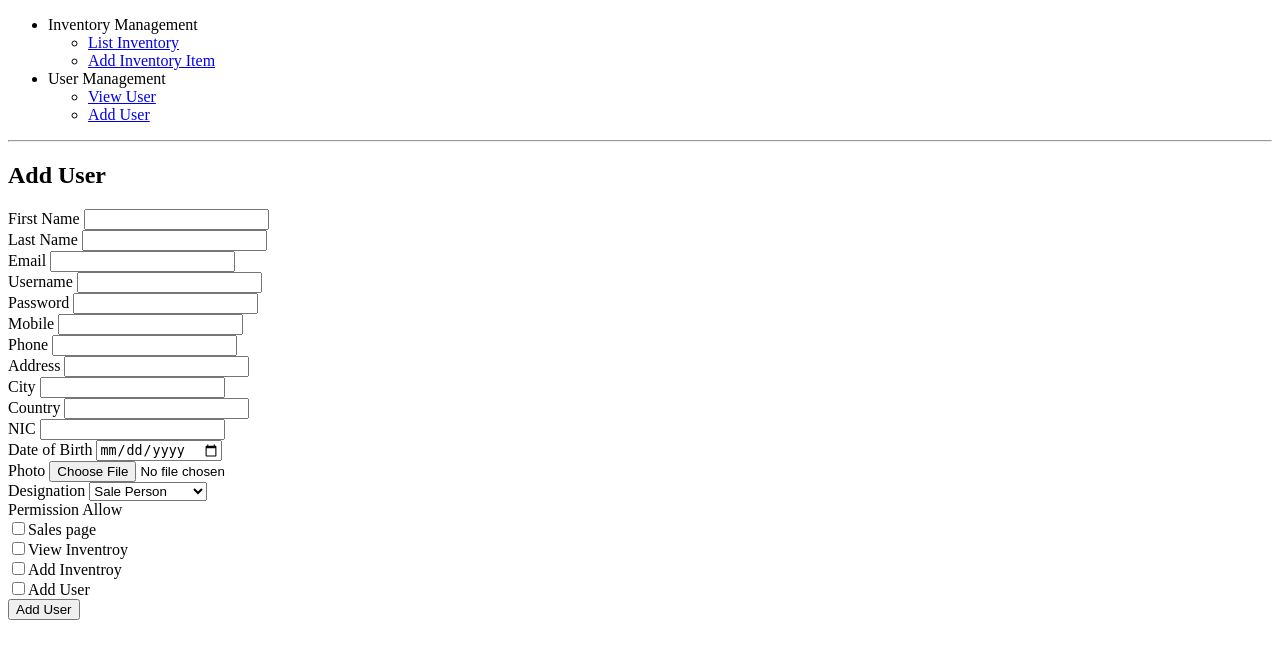
After one commit to TheHanif/POS, a PHP site: page /add_user.php in a window 1280 px wide. The commit adds this page. Shown: the top 659 px of the page. Run offline with PHP 8.4, Linux system fonts and the light colour scheme.

Commit message:
New File Create

```diff
--- /dev/null
+++ b/add_user.php
@@ -0,0 +1,66 @@
+<?php require_once 'common/init.php'; ?>
+<!DOCTYPE html>
+<html>
+<head>
+	<meta charset="UTF-8">
+	<title>Add User</title>
+</head>
+<body>
+
+<?php include ABSPATH.'include/menu.php'; ?>
+<hr>
+
+<?php
+$user = new user();
+
+if (isset($_POST['add_user'])) {
+
+	$results = $user->do_register($_POST);
+
+	if ($results) {
+		echo $results;
+	}else{
+		echo 'Error';
+	}
+}
+?>
+
+<h2>Add User</h2>
+<form action="" method="post">
+	<label for="fname">First Name <input type="text" name="fname" id="fname" required></label> <br>
+	<label for="lname">Last Name <input type="text" name="lname" id="lname" required></label> <br>
+	<label for="email">Email <input type="email" name="email" id="email" required></label> <br>
+	<label for="username">Username <input type="text" name="username" id="username" required></label> <br>
+	<label for="password">Password <input type="password" name="password" id="password" required></label> <br>
+	<label for="mobile">Mobile <input type="text" name="mobile" id="mobile" required></label> <br>
+	<label for="phone">Phone <input type="text" name="phone" id="phone" required></label> <br>
+	<label for="address">Address <input type="text" name="address" id="address" required></label> <br>
+	<label for="city">City <input type="text" name="city" id="city" required></label> <br>
+	<label for="country">Country <input type="text" name="country" id="country" required></label> <br>
+	<label for="nic">NIC <input type="text" name="nic" id="nic" required></label> <br>
+	<label for="dob">Date of Birth <input type="date" name="dob" id="dob" required></label> <br>
+	<label for="photo">Photo <input type="file" name="photo" id="photo"></label> <br>
+	<label for="designation">Designation
+		<select name="designation" id="designation" required>
+			<?php
+			foreach($designation as $designation=>$value){
+				?>
+					<option value="<?php echo $designation; ?>"><?php echo $value; ?></option>
+				<?php
+			}
+			?>
+		</select>
+	</label> <br>
+	<label for="permission">Permission Allow</label> <br>
+	<?php
+	foreach($capabilities as $capability=>$value){
+		?>
+			<label><input type="checkbox" name="capabilities[]" value="<?php echo $capability; ?>"><?php echo $value; ?></label><br/>
+		<?php
+
+	}
+	?>
+	<input type="submit" name="add_user" value="Add User">
+</form>
+</body>
+</html>
--- a/classes/class.user.php
+++ b/classes/class.user.php
@@ -49,5 +49,57 @@ class user extends database
 	} // end of do_login()
 
 
+
+	public function do_register($add_user)
+	{
+		// Filter password
+		$username 	= $add_user['username'];
+		$email 		= $add_user['email'];
+		// Prepare where statement
+		$this->where('login', $add_user['username']);
+
+		// From table
+		$this->from($this->table_name);
+
+		// If provided info is correct, login user
+		if ($this->row_count() > 0) {
+			$results = 'The ' . $username . ' Username is already exists';
+			return $results;
+		}else{
+			$data = array();
+			$password 	= md5($add_user['password']);
+			$data['fname'] = $add_user['fname'];
+			$data['lname'] = $add_user['lname'];
+			$data['email'] = $add_user['email'];
+			$data['login'] = $add_user['username'];
+			$data['password'] = $password;
+			$data['mobile'] = $add_user['mobile'];
+			$data['phone'] = $add_user['phone'];
+			$data['address'] = $add_user['address'];
+			$data['city'] = $add_user['city'];
+			$data['country'] = $add_user['country'];
+			$data['nic'] = $add_user['nic'];
+			$data['dob'] = $add_user['dob'];
+			$data['designation'] = $add_user['designation'];
+		//	$data['photo'] = $add_user['photo'];
+			$data['capabilities'] = json_encode($add_user['capabilities']);
+			$this->insert($this->table_name, $data);
+			return 'New User Add';
+		}
+	} // end of do_register()
+
+
+
+	public function get_users($ID = NULL)
+	{
+		if (isset($ID)) {
+			$this->where('id',$ID);
+		}
+
+		$this->from($this->table_name);
+
+		return $this->all_results();
+	} // end of get
+
 }
  ?>
--- a/common/default_vars.php
+++ b/common/default_vars.php
@@ -5,5 +5,14 @@ $capabilities = array();
 $capabilities['sales_page'] = 'Sales page';
 $capabilities['view_inventory'] = 'View Inventroy';
 $capabilities['add_inventory'] = 'Add Inventroy';
+$capabilities['add_user'] = 'Add User';
 
+
+
+// Designation
+$designation = array();
+
+$designation['sales_person'] = 'Sale Person';
+$designation['depart_incharge'] = 'Depart Incharge';
+$designation['manager'] = 'Manager';
 ?>
--- a/common/init.php
+++ b/common/init.php
@@ -2,6 +2,7 @@
 session_start();
 
 require_once 'config.php';
+require_once 'default_vars.php';
 require_once 'class.database.php';
 
 
--- a/config.php
+++ b/config.php
@@ -4,9 +4,9 @@ define('ABSPATH', dirname(__FILE__).'/');
 
 // Database info
 define('DB_HOST', 'localhost');
-define('DB_NAME', 'pos');
+define('DB_NAME', 'pointofsale');
 define('DB_USER', 'root');
-define('DB_PASS', 'root');
+define('DB_PASS', '');
 
 
  ?>
--- a/include/menu.php
+++ b/include/menu.php
@@ -1,8 +1,15 @@
 <ul>
-	<li>Inventory Managemet
+	<li>Inventory Management
 		<ul>
-			<li><a href="inventory.php">List inventory</a></li>
-			<li><a href="add_inventory.php">Add inventory item</a></li>
+			<li><a href="view_inventory.php">List Inventory</a></li>
+			<li><a href="add_inventory.php">Add Inventory Item</a></li>
+		</ul>
+	</li><!-- // inventory -->
+
+	<li>User Management
+		<ul>
+			<li><a href="view_user.php">View User</a></li>
+			<li><a href="add_user.php">Add User</a></li>
 		</ul>
 	</li><!-- // inventory -->
 </ul>
--- a/login.php
+++ b/login.php
@@ -14,7 +14,6 @@ if (isset($_POST['login'])) {
 	}
 
 }
-
 ?>
 <!DOCTYPE html>
 <html>
@@ -23,6 +22,7 @@ if (isset($_POST['login'])) {
 	<title>Login</title>
 </head>
 <body>
+
 
 
 <form action="" method="post">
```
Also changed, not shown: classes/class.inventory.php (+12 -0 lines), view_inventory.php (added, +48 -0 lines), view_user.php (added, +46 -0 lines).
